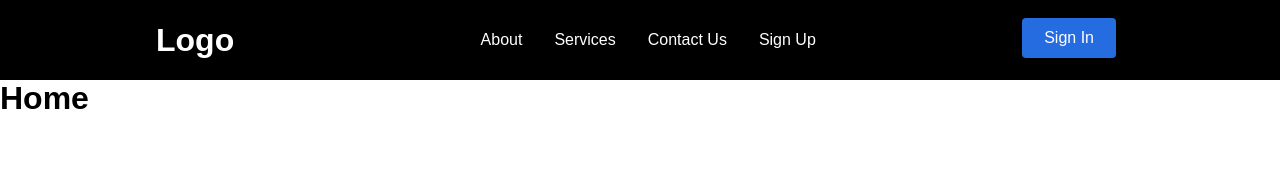
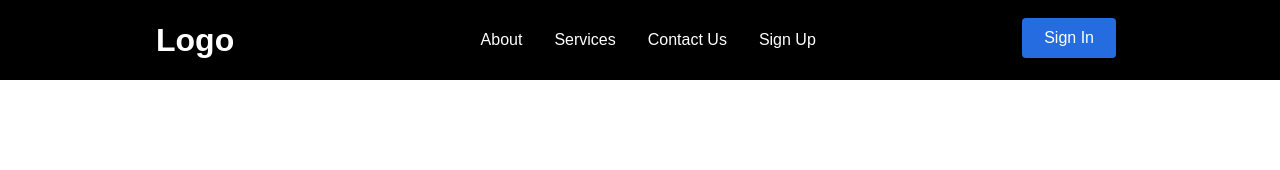
Before and after one commit to MpileNdlovu/Nav-Bar-PWA, a React (Create React App) app: page / in a window 1280 px wide. Shown: the top 170 px of the page. Built offline with nearby package versions, Linux system fonts and the light colour scheme.

Commit message:
separate pages

```diff
--- a/src/App.js
+++ b/src/App.js
@@ -1,26 +1,25 @@
 import React from 'react';
 import './App.css';
 import { BrowserRouter, Route, Routes } from 'react-router-dom';
-import Navbar from './components/Navbar/navbar';
 import Home from './Pages/Home';
+import SignIn from './Pages/SignIn';
+import SignUp from './Pages/SignUp';
 import About from './Pages/About';
 import Services from './Pages/Services';
-import SignIn from './Pages/SignIn';
-import SignUp from './Pages/SignUp';
 import Contacts from './Pages/Contact';
+
 
 function App() {
   return (
     <BrowserRouter>
-       <Navbar/>
        <Routes>
-         <Route exact path='/' element={<Home />} />
-         <Route path='/about' element={<About />} />
-         <Route path='/services' element={<Services />} />
-         <Route path='/contact-us' element={<Contacts />} />
-         <Route path='/sign-up' element={<SignUp />} />
-         <Route path='/sign-in' element={<SignIn />} />
-
+        <Route exact path='/' element={<Home />} >
+          <Route path='/about' element={<About />} />
+          <Route path='/services' element={<Services />} />
+          <Route path='/contact-us' element={<Contacts />} />
+        </Route>
+        <Route path='/sign-up' element={<SignUp />} />
+        <Route path='/sign-in' element={<SignIn />} />
        </Routes>
     </BrowserRouter>
   );
--- a/src/Pages/Home.js
+++ b/src/Pages/Home.js
@@ -1,10 +1,11 @@
-import React from 'react'
+import React from 'react';
+import Navbar from '../components/Navbar/navbar';
 
 const Home = () => {
   return (
-    <div>
-        <h1>Home</h1>
-    </div>
+    <>
+      <Navbar/>
+    </>
   )
 }
 
--- a/src/Pages/SignUp.js
+++ b/src/Pages/SignUp.js
@@ -4,7 +4,7 @@
 const SignUp = () => {
   return (
     <div className='container1'>
-
+        <h1>SignUp Page</h1>
     </div>
   )
 }
```
